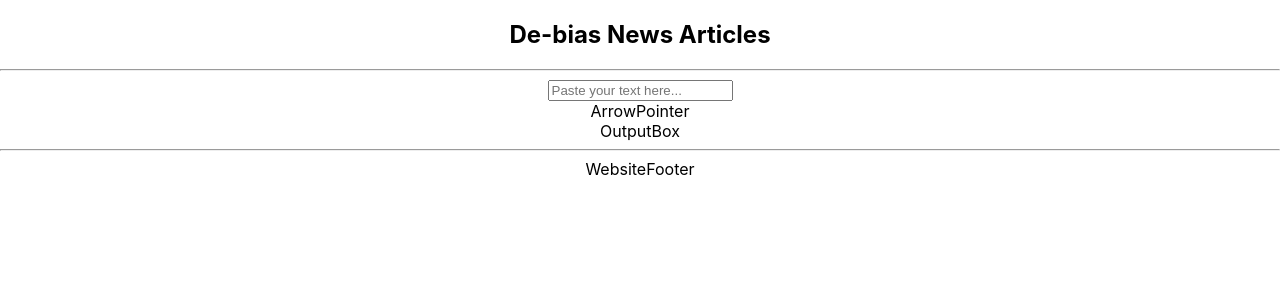
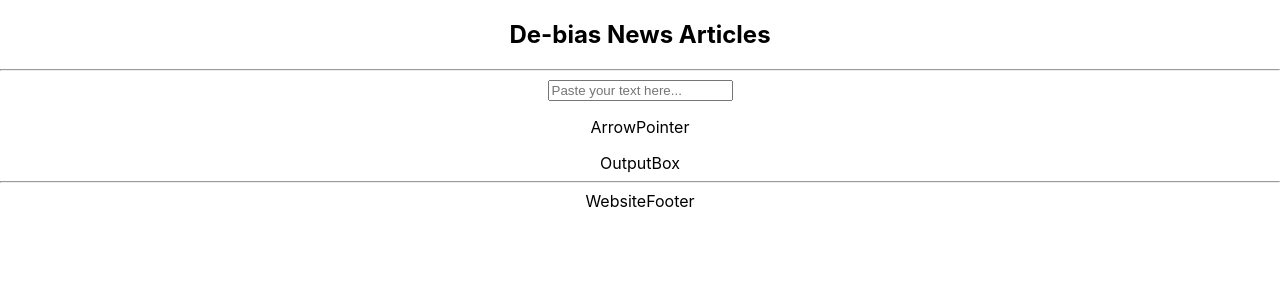
Before and after one commit to QuantumStatic/FYPFrontend, a React (Create React App) app in the folder front-end/: page / in a window 1280 px wide. Shown: the top 300 px of the page. Built offline with nearby package versions, Linux system fonts and the light colour scheme.

Commit message:
Added spacing to Arrow using `<p>`

```diff
--- a/front-end/src/components/ArrowPointer.js
+++ b/front-end/src/components/ArrowPointer.js
@@ -4,7 +4,7 @@ export class ArrowPointer extends Component {
     render() {
         return (
             <React.Fragment>
-                <div>ArrowPointer</div>
+                <p>ArrowPointer</p>
             </React.Fragment>
         );
     }
```
